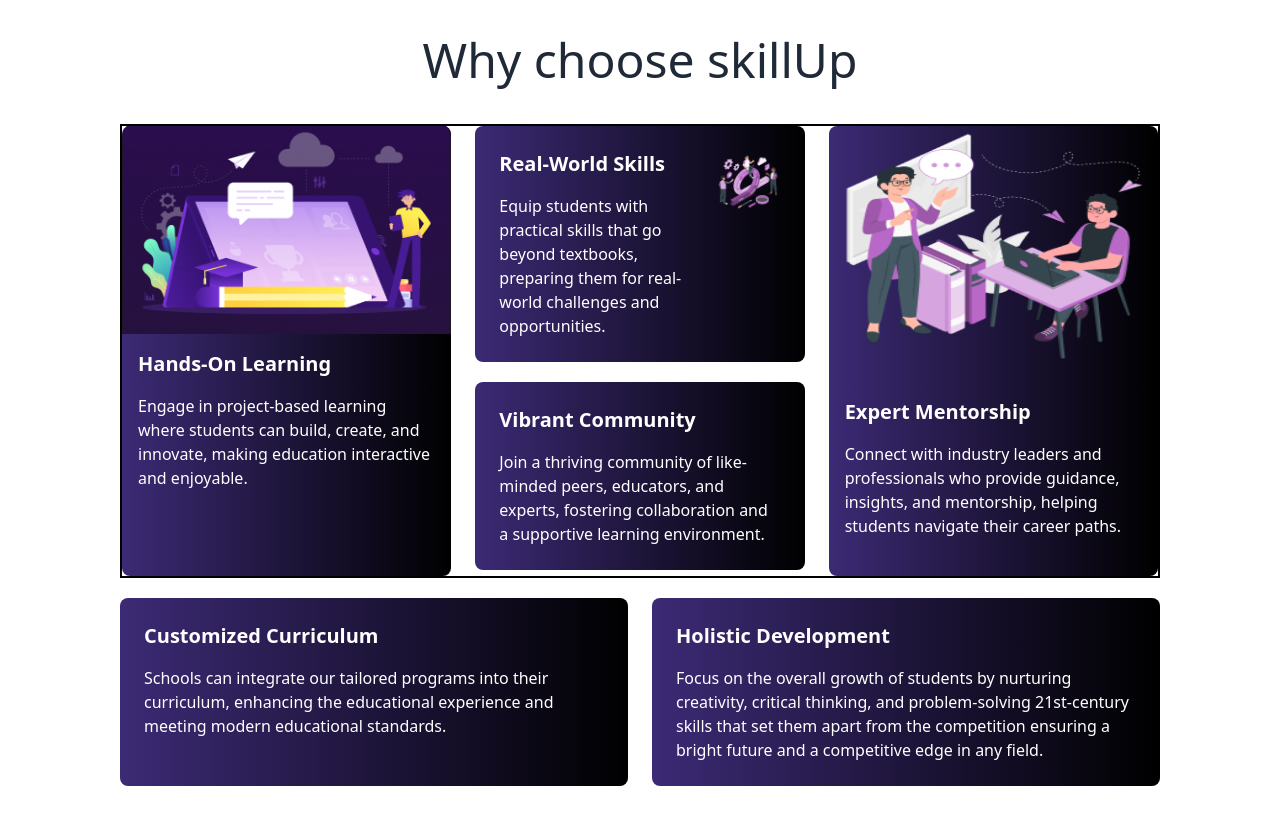
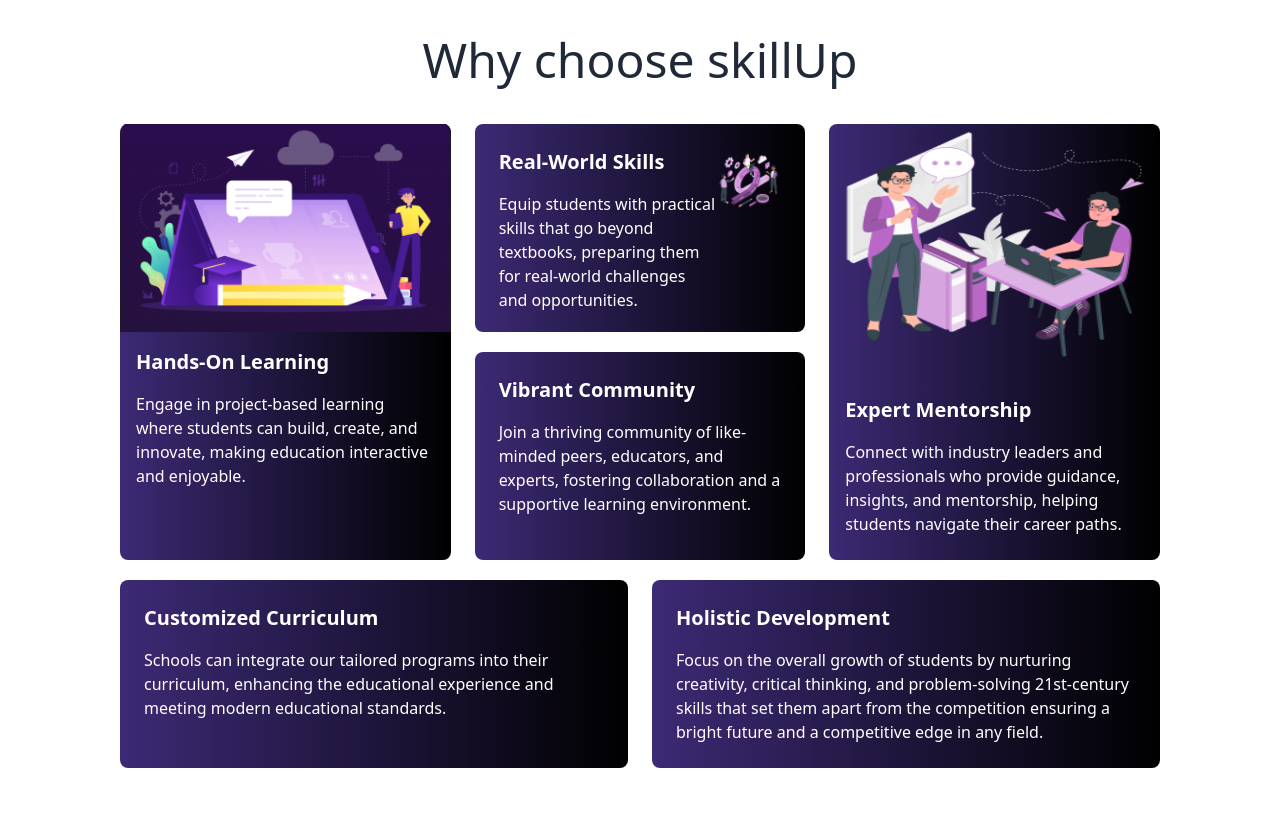
Before and after one commit to harshita0212/skillUP, a React (Vite) app in the folder frontend/: page / in a window 1280 px wide. Shown: the part 880-1704 px from the top of the page. Built offline with nearby package versions, Linux system fonts and the light colour scheme; a web font is replaced by a local one.

Commit message:
Commit Add

```diff
--- a/frontend/src/App.css
+++ b/frontend/src/App.css
@@ -27,9 +27,3 @@
 .bg-gradient{
     background: linear-gradient(to right, #3C2A75, black );
 }
-.main-div{
-  border: 2px solid black;
-}
-.card-h{
-  height: 450px;
-}
--- a/frontend/src/Components/Banner.jsx
+++ b/frontend/src/Components/Banner.jsx
@@ -37,14 +37,14 @@ function Banner() {
       </div>
 
       <div className="mx-auto md:px-20 px-4 ">
-        <h2 className="text-5xl font-medium md:mt-52 mt-96 text-center">
+        <h2 className="text-5xl font-medium md:mt-52 mt-64 text-center">
           Why choose skillUp
         </h2>
 
         <div className=" p-4 sm:p-10 text-white grid grid-rows-1">
-          <div className="grid grid-cols-1 md:grid-cols-3 gap-6 main-div">
+          <div className="grid grid-cols-1 md:grid-cols-3 gap-6">
 
-            <div className="bg-gradient rounded-lg card-h">
+            <div className="bg-gradient rounded-lg">
               <img src={img2} className="h-52 w-full " alt="" />
               <div className="p-4 ">
                 <h3 className="text-xl font-semibold mb-4">Hands-On Learning</h3>
@@ -53,7 +53,7 @@ function Banner() {
             </div>
 
             <div className="gap-6">
-              <div className="bg-gradient p-6 rounded-lg flex ">
+              <div className="bg-gradient p-6 rounded-lg flex h-52">
                 <div className="">
                   <h3 className="text-xl font-semibold mb-4 ">Real-World Skills</h3>
                   <p>Equip students with practical skills that go beyond textbooks, preparing them for real-world challenges and opportunities.</p>
@@ -62,13 +62,13 @@ function Banner() {
                   <img src={img3} className=" " alt="" />
                 </div>
               </div>
-              <div className="bg-gradient p-6 mt-5 rounded-lg">
+              <div className="bg-gradient p-6 mt-5 rounded-lg h-52">
                 <h3 className="text-xl font-semibold mb-4">Vibrant Community</h3>
                 <p>Join a thriving community of like-minded peers, educators, and experts, fostering collaboration and a supportive learning environment.</p>
               </div>
             </div>
 
-            <div className="bg-gradient rounded-lg card-h">
+            <div className="bg-gradient rounded-lg">
               <img src={img4} className=" h-64 w-full " alt="" />
               <div className="p-4">
                 <h3 className="text-xl font-semibold mb-4">Expert Mentorship</h3>
```
